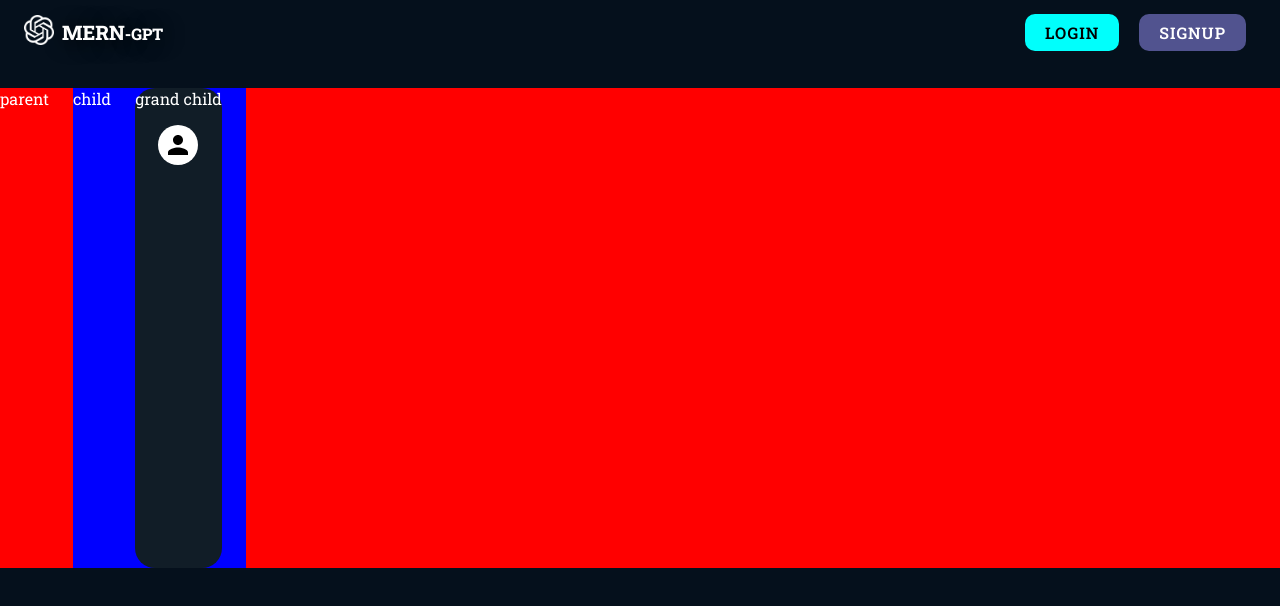
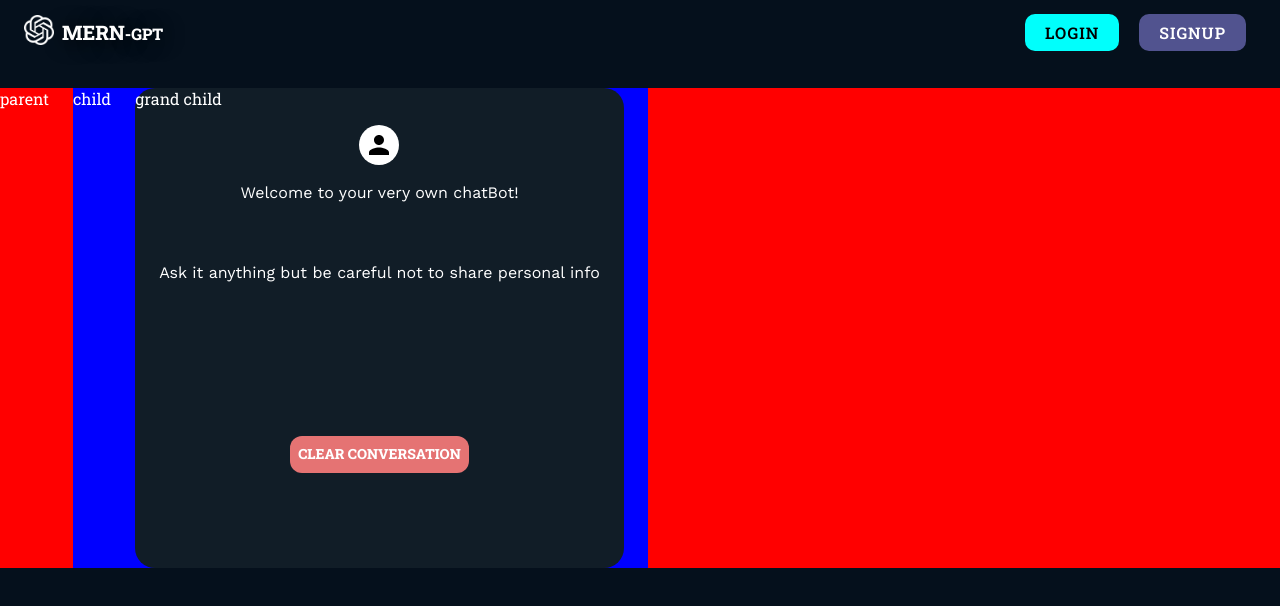
Before and after one commit to ctelfair20/ChatGPT_Clone, a React (Vite) app in the folder Frontend/: page /chats in a window 1280 px wide. Shown: the top 606 px of the page. Built offline with nearby package versions, Linux system fonts and the light colour scheme; no server answers.

Commit message:
added a button and text

```diff
--- a/Frontend/src/pages/Chats.tsx
+++ b/Frontend/src/pages/Chats.tsx
@@ -1,13 +1,35 @@
-import { Avatar, Box } from "@mui/material"
+import { Avatar, Box, Button, Typography } from "@mui/material"
+import { useAuthContext } from "../context/AuthContext"
+import { red } from "@mui/material/colors";
 
 const Chats = () => {
+  const auth = useAuthContext();
+
   return (
     <Box sx={{ display: "flex", width: "100%", height: "100%", mt: 3, gap: 3, background: "red" }}>parent
       <Box sx={{ display: { md: "flex", xs: "none", sm: "none" }, background: "blue" }}>
         child
         <Box sx={{ display: "flex", width: "100%", height: "60vh", bgcolor: "rgb(17,29,39)", borderRadius: 5, flexDirection: "column", mx: 3 }}>
           grand child
-          <Avatar sx={{ mx: "auto", my: 2, bgcolor: "white", color: "black", fontWeight: 700, }}></Avatar>
+          <Avatar sx={{ mx: "auto", my: 2, bgcolor: "white", color: "black", fontWeight: 700, }}
+          >
+            {auth?.user?.name[0]}
+          </Avatar>
+          <Typography sx={{ mx: "auto", fontFamily: "work sans" }}>
+            Welcome to your very own chatBot!
+          </Typography>
+          <Typography sx={{ mx: "auto", fontFamily: "work sans", my: 4, p: 3 }}>
+            Ask it anything but be careful not to share personal info
+          </Typography>
+          <Button sx={{
+            width: "200ox", mx: "auto", my: "auto", color: "white", fontWeight: 700, borderRadius: 3, bgcolor: red[300],
+            ":hover": {
+              bgcolor: red.A400
+            }
+          }}
+          >
+            Clear Conversation
+          </Button>
         </Box>
       </Box>
     </Box>
```
